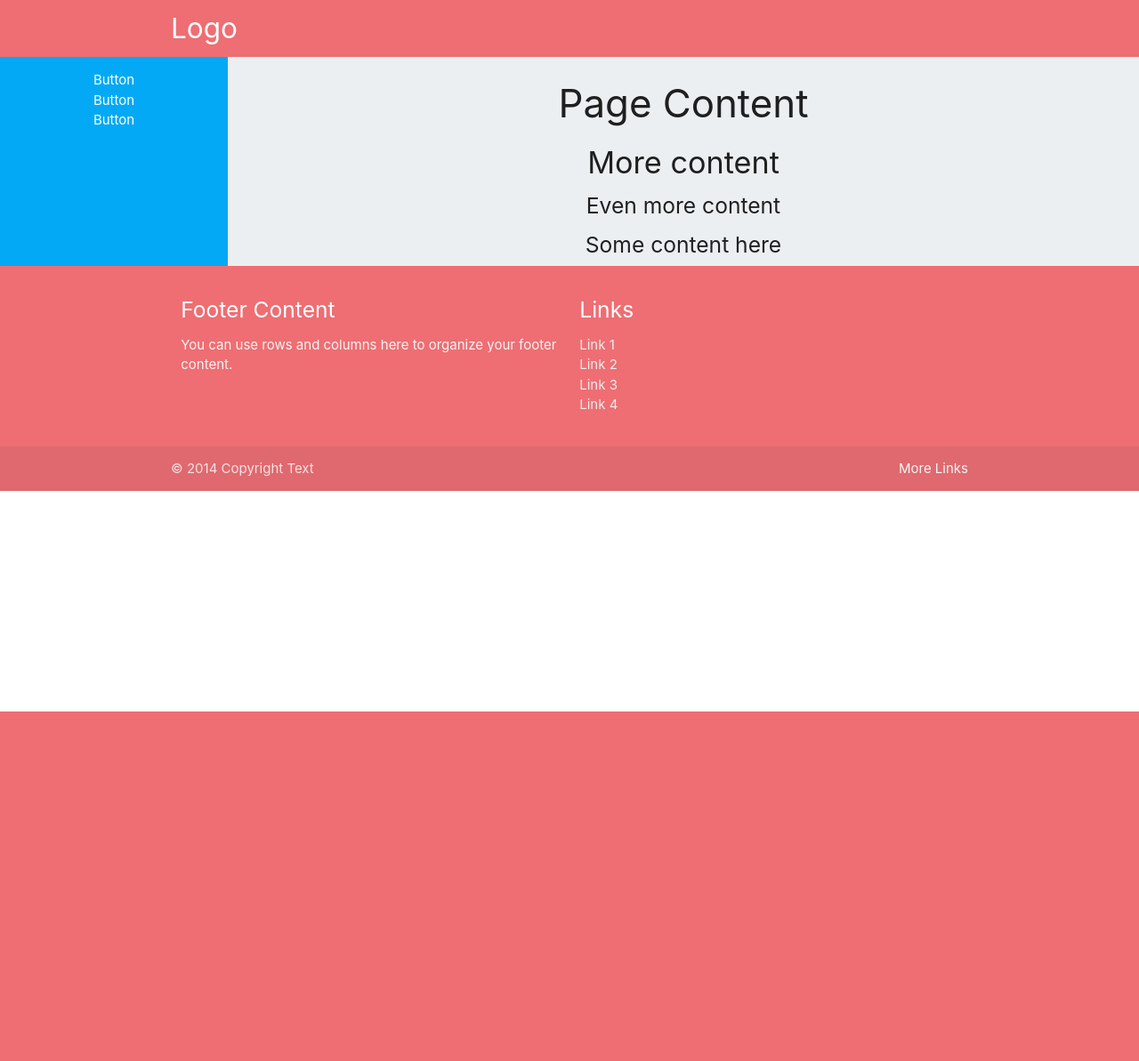
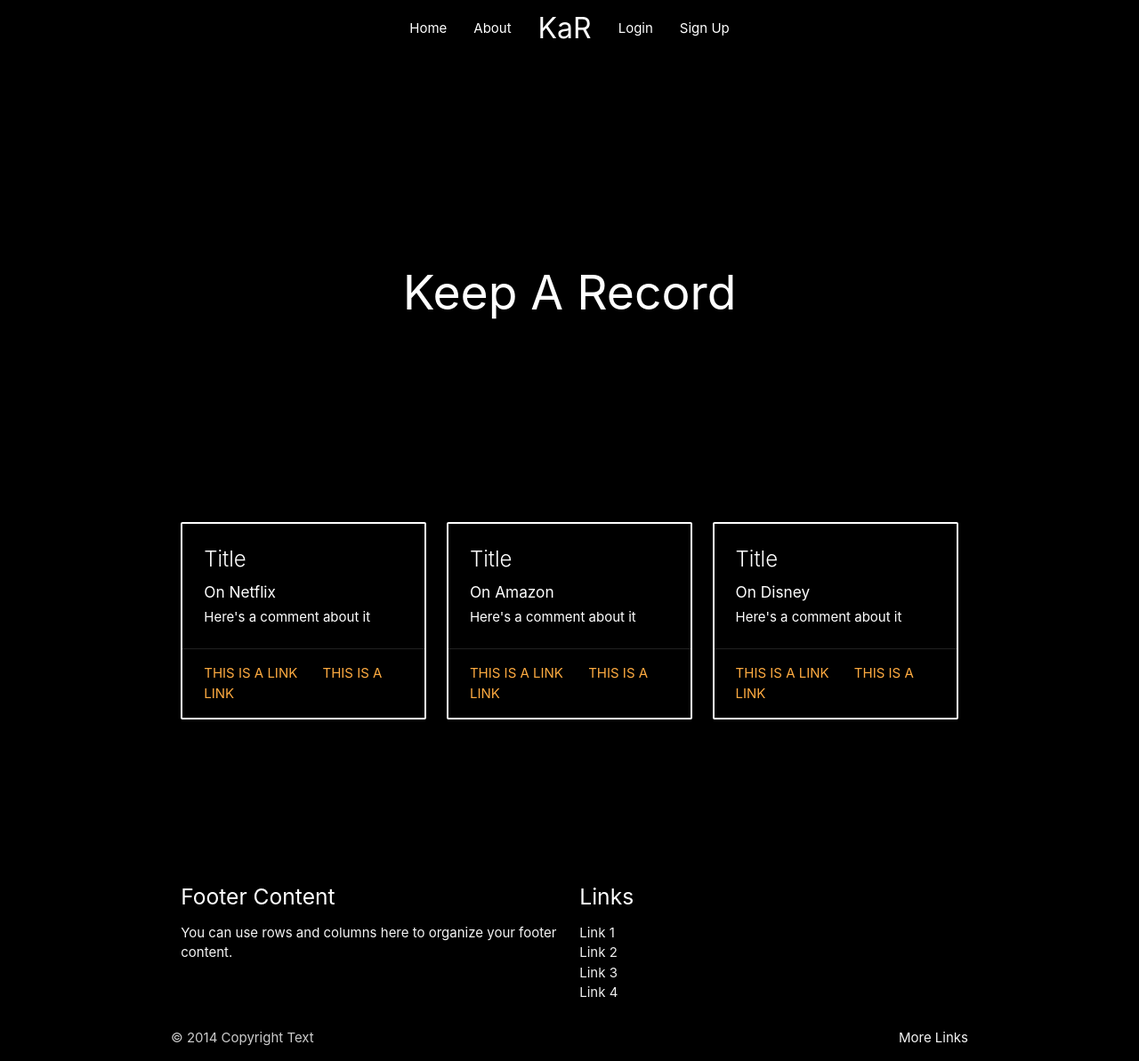
Before and after one commit to Code-Institute-Submissions/Milestone-Project-Three-7, a Flask app: page / in a window 1280 px wide. Shown: the whole page at 89% size. Before the commit the page ends 800 px from the top, so only its background shows below. Run offline with Flask 2, Linux system fonts and the light colour scheme; some libraries are stand-ins or nearby versions.

Commit message:
Added styling to Navbar, sections and footer

```diff
--- a/static/css/style.css
+++ b/static/css/style.css
@@ -1,15 +1,26 @@
-/* Make main section column equal height regardless of content */
-/* code adapted from https://www.w3schools.com/howto/howto_css_equal_height.asp */
-.col-container {
-    display: flex;
-    width: 100%;
-}
-.col1 {
-    flex: 1;
+.logo {
+    font-size: xx-large;
 }
 
-.col2 {
-    flex: 4;
+.my-nav {
+    display: flex;
+    justify-content: center;
+}
+
+.my-section {
+    display: flex;
+    justify-content: center;
+    padding: 200px 0px 200px 0px;
+}
+
+.row {
+    padding: 0;
+    margin: 0;
+}
+
+.card {
+    border: 2px solid white;
+    margin-bottom: 150px;
 }
 
 a {
--- a/templates/base.html
+++ b/templates/base.html
@@ -9,38 +9,79 @@
     <link rel="stylesheet" href="/static/css/style.css" type="text/css">
     <title>Title of my Project</title>
 </head>
-<body>
+<body class="black">
     <!-- Navbar -->
     <header>
-        <nav>
+        <nav class="black">
             <div class="nav-wrapper container">
-                <a href="#!" class="brand-logo">Logo</a>
+                <div class="my-nav">
+                    <ul>
+                        <li><a href="#">Home</a></li>
+                        <li><a href="#">About</a></li>
+                        <li><a href="#" class="logo">KaR</a></li>
+                        <li><a href="#">Login</a></li>
+                        <li><a href="#">Sign Up</a></li>
+                    </ul>
+                </div>
             </div>
         </nav>
     </header>
 
     <main>
-        <div class="col-container">
-            <div class="col1 light-blue center">
-                <ul>
-                    <li><a>Button</a></li>
-                    <li><a>Button</a></li>
-                    <li><a>Button</a></li>
-                </ul>
-            </div>
+        <section class="container">
+                <div class="my-section">
+                    <h2 class="white-text">Keep A Record</h2>
+                </div>
+        </section>
 
-            <div class="col2 blue-grey lighten-5 center">
+        <section class="container">
                 {% block content %}
-                    <h3>Page Content</h3>
-                    <h4>More content</h4>
-                    <h5>Even more content</h5>
-                    <h5>Some content here</h5>
+                    <div class="row">
+                        <div class="col s12 l4">
+                            <div class="card black">
+                                <div class="card-content white-text">
+                                    <span class="card-title">Title</span>
+                                    <h6>On Netflix</h6>
+                                    <p>Here's a comment about it</p>
+                                </div>
+                                <div class="card-action">
+                                    <a href="#">This is a link</a>
+                                    <a href="#">This is a link</a>
+                                </div>
+                            </div>
+                        </div>
+                        <div class="col s12 l4">
+                            <div class="card black">
+                                <div class="card-content white-text">
+                                    <span class="card-title">Title</span>
+                                    <h6>On Amazon</h6>
+                                    <p>Here's a comment about it</p>
+                                </div>
+                                <div class="card-action">
+                                    <a href="#">This is a link</a>
+                                    <a href="#">This is a link</a>
+                                </div>
+                            </div>
+                        </div>
+                        <div class="col s12 l4">
+                            <div class="card black">
+                                <div class="card-content white-text">
+                                    <span class="card-title">Title</span>
+                                    <h6>On Disney</h6>
+                                    <p>Here's a comment about it</p>
+                                </div>
+                                <div class="card-action">
+                                    <a href="#">This is a link</a>
+                                    <a href="#">This is a link</a>
+                                </div>
+                            </div>
+                        </div>
+                    </div>
                 {% endblock %}
-            </div>
-        </div>
+        </section>
     </main>
 
-    <footer class="page-footer">
+    <footer class="page-footer black">
         <div class="container">
             <div class="row">
                 <div class="col s6">
@@ -59,7 +100,7 @@
                 </div>
             </div>
         </div>
-        <div class="footer-copyright">
+        <div class="footer-copyright black">
             <div class="container">
                 © 2014 Copyright Text
                 <a class="grey-text text-lighten-4 right" href="#!">More Links</a>
```
